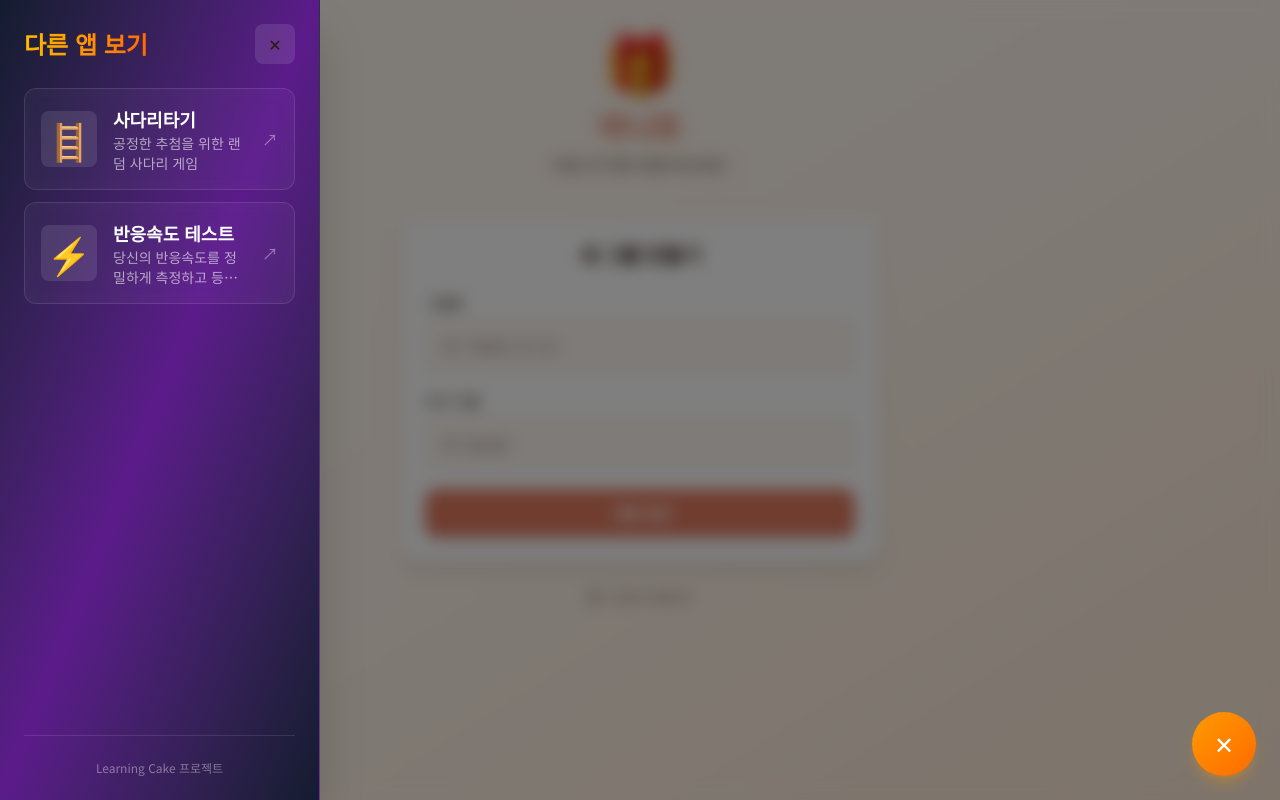
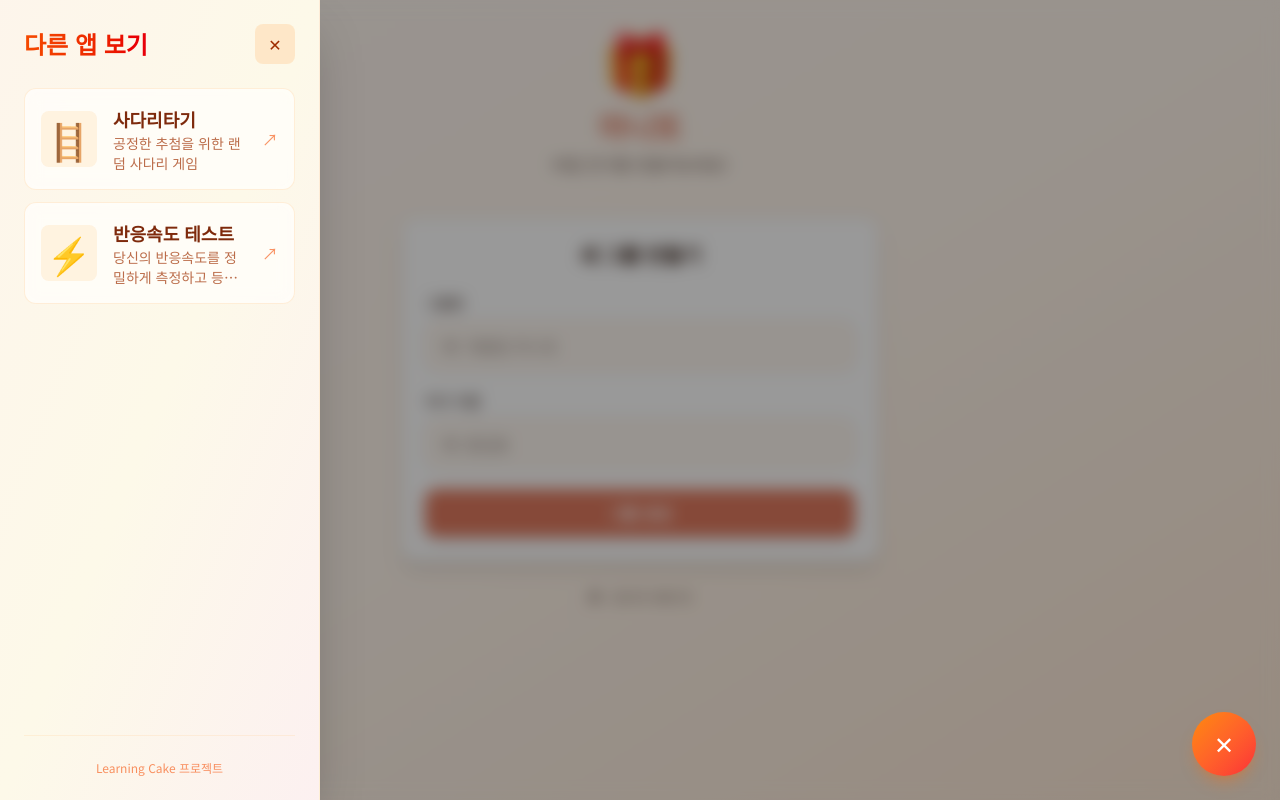
Before and after one commit to izowooi/learning-cake, a Next.js app in the folder manitto/: page / in a window 1280 px wide. Both pictures are taken after a click on the button "앱 목록 열기". Built offline with nearby package versions, Linux system fonts and the light colour scheme.

Commit message:
마니또 드로워 스타일 변경

```diff
--- a/manitto/components/AppDrawer/AppCard.tsx
+++ b/manitto/components/AppDrawer/AppCard.tsx
@@ -8,12 +8,13 @@ export default function AppCard({ app, onClick }: AppCardProps) {
       onClick={onClick}
       className="
         w-full p-4 flex items-center gap-4
-        bg-white/5 hover:bg-white/10
-        backdrop-blur-sm border border-white/10
-        hover:border-white/20
+        bg-white/60 hover:bg-white/80
+        dark:bg-orange-900/30 dark:hover:bg-orange-900/50
+        backdrop-blur-sm border border-orange-200/40 dark:border-orange-800/40
+        hover:border-orange-300/60 dark:hover:border-orange-700/60
         rounded-xl
         transition-all duration-200
-        hover:scale-[1.02] hover:shadow-lg
+        hover:scale-[1.02] hover:shadow-lg hover:shadow-orange-200/20 dark:hover:shadow-orange-900/20
         active:scale-[0.98]
         group
       "
@@ -23,7 +24,7 @@ export default function AppCard({ app, onClick }: AppCardProps) {
         w-12 h-12 md:w-14 md:h-14
         flex items-center justify-center
         text-3xl md:text-4xl
-        bg-white/10 rounded-lg
+        bg-orange-100/70 dark:bg-orange-900/50 rounded-lg
         group-hover:scale-110 transition-transform duration-200
       ">
         {app.imageUrl ? (
@@ -40,18 +41,18 @@ export default function AppCard({ app, onClick }: AppCardProps) {
       {/* Info */}
       <div className="flex-1 text-left">
         <h3 className="
-          text-white font-bold text-base md:text-lg
-          group-hover:text-amber-400 transition-colors
+          text-orange-900 dark:text-orange-100 font-bold text-base md:text-lg
+          group-hover:text-red-600 dark:group-hover:text-red-400 transition-colors
         ">
           {app.name}
         </h3>
-        <p className="text-white/60 text-xs md:text-sm line-clamp-2">
+        <p className="text-orange-800/70 dark:text-orange-200/70 text-xs md:text-sm line-clamp-2">
           {app.description}
         </p>
       </div>
 
       {/* External Link Icon */}
-      <div className="text-white/40 group-hover:text-amber-400 transition-colors">
+      <div className="text-orange-600/60 dark:text-orange-400/60 group-hover:text-red-600 dark:group-hover:text-red-400 transition-colors">
         ↗
       </div>
     </button>
--- a/manitto/components/AppDrawer/FloatingButton.tsx
+++ b/manitto/components/AppDrawer/FloatingButton.tsx
@@ -13,11 +13,11 @@ export default function FloatingButton({
       className={`
         fixed bottom-6 ${position === 'right' ? 'right-6' : 'left-6'}
         w-14 h-14 md:w-16 md:h-16
-        bg-gradient-to-br from-amber-500 to-orange-500
-        hover:from-amber-400 hover:to-orange-400
+        bg-gradient-to-br from-orange-400 to-red-500
+        hover:from-orange-300 hover:to-red-400
         text-white text-2xl
-        rounded-full shadow-lg shadow-amber-500/30
-        hover:shadow-amber-500/50 hover:scale-110
+        rounded-full shadow-lg shadow-orange-500/30
+        hover:shadow-orange-500/50 hover:scale-110
         active:scale-95
         transition-all duration-200
         z-50
--- a/manitto/components/AppDrawer/index.tsx
+++ b/manitto/components/AppDrawer/index.tsx
@@ -51,7 +51,7 @@ export default function AppDrawer({
       {/* Overlay */}
       {isOpen && (
         <div
-          className="fixed inset-0 bg-black/50 backdrop-blur-sm z-40 animate-fade-in"
+          className="fixed inset-0 bg-black/40 backdrop-blur-sm z-40 animate-fade-in"
           onClick={() => setIsOpen(false)}
           aria-hidden="true"
         />
@@ -64,8 +64,9 @@ export default function AppDrawer({
         aria-hidden={!isOpen}
         className={`
           fixed top-0 left-0 h-full w-80 max-w-[90vw]
-          bg-gradient-to-br from-slate-900/95 via-purple-900/95 to-slate-900/95
-          backdrop-blur-xl border-r border-white/10
+          bg-gradient-to-br from-orange-50/98 via-amber-50/98 to-red-50/98
+          dark:from-orange-950/98 dark:via-amber-950/98 dark:to-red-950/98
+          backdrop-blur-xl border-r border-orange-200/30 dark:border-orange-800/30
           shadow-2xl z-50
           transition-transform duration-300 ease-out
           ${isOpen ? 'translate-x-0' : '-translate-x-full'}
@@ -77,14 +78,15 @@ export default function AppDrawer({
           <div className="flex items-center justify-between mb-6">
             <h2
               id="drawer-title"
-              className="text-2xl font-bold text-transparent bg-clip-text bg-gradient-to-r from-amber-400 to-orange-500"
+              className="text-2xl font-bold text-transparent bg-clip-text bg-gradient-to-r from-orange-600 to-red-600 dark:from-orange-400 dark:to-red-400"
             >
               다른 앱 보기
             </h2>
             <button
               onClick={() => setIsOpen(false)}
               className="w-10 h-10 flex items-center justify-center
-                       bg-white/10 hover:bg-white/20 rounded-lg
+                       bg-orange-200/50 hover:bg-orange-300/60 dark:bg-orange-900/50 dark:hover:bg-orange-800/60
+                       text-orange-800 dark:text-orange-200 rounded-lg
                        transition-all duration-200"
               aria-label="드로워 닫기"
             >
@@ -104,8 +106,8 @@ export default function AppDrawer({
           </div>
 
           {/* Footer */}
-          <div className="mt-6 pt-6 border-t border-white/10">
-            <p className="text-white/40 text-xs text-center">
+          <div className="mt-6 pt-6 border-t border-orange-200/30 dark:border-orange-800/30">
+            <p className="text-orange-600/60 dark:text-orange-400/60 text-xs text-center">
               Learning Cake 프로젝트
             </p>
           </div>
```
